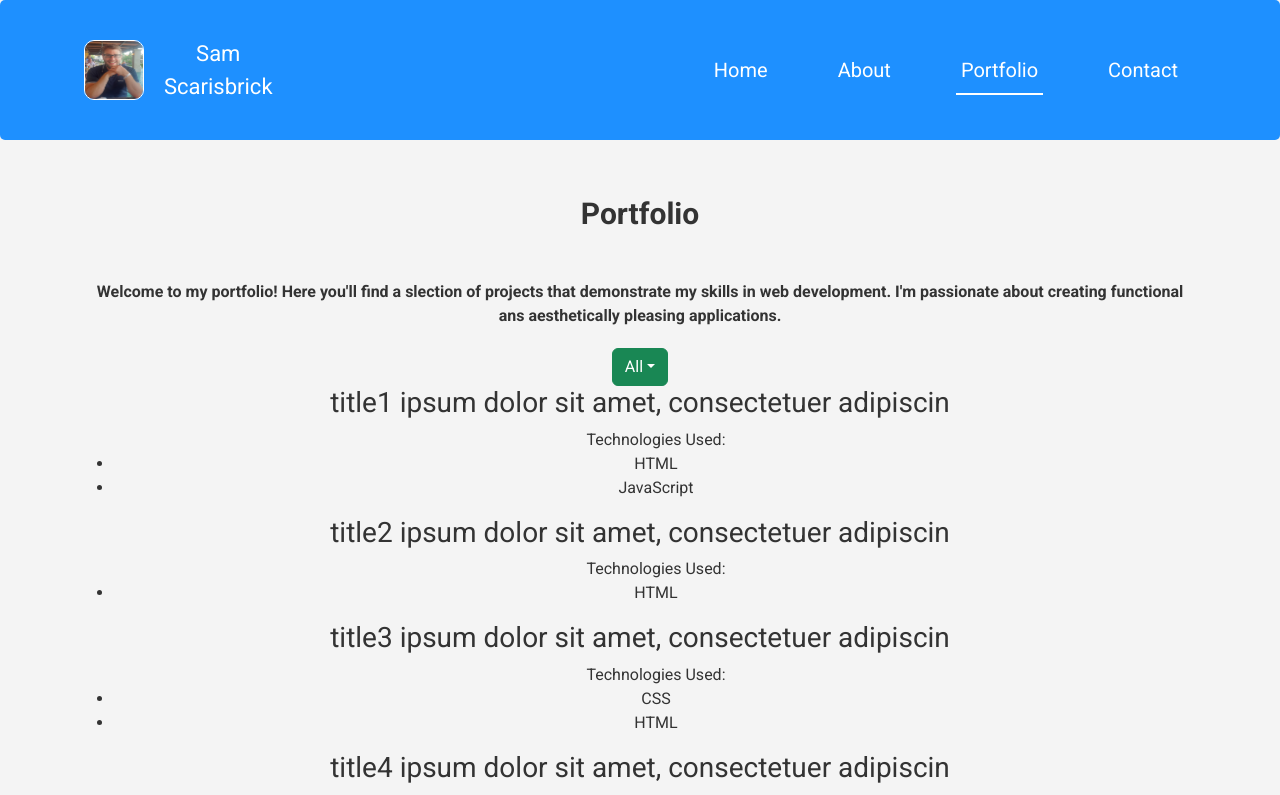
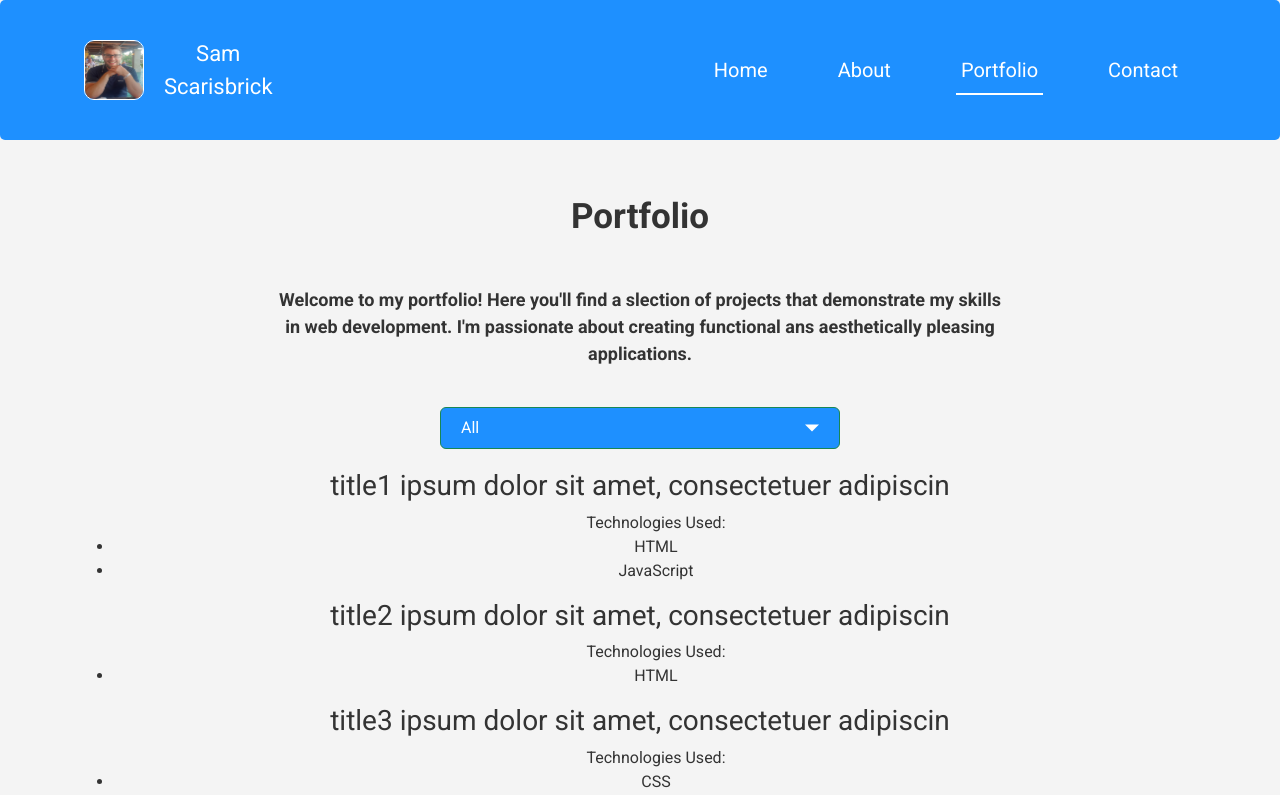
Before and after one commit to sam2829/my-portfolio-app, a React (Create React App) app in the folder frontend/: page /portfolio in a window 1280 px wide. Shown: the top 795 px of the page. Built offline with nearby package versions, Linux system fonts and the light colour scheme; a web font is replaced by a local one.

Commit message:
Add styling for portfolio page in larger screens. Create dropdown button component to filter projects

```diff
--- /dev/null
+++ b/frontend/src/components/DropdownButton.js
@@ -0,0 +1,39 @@
+import React from "react";
+import styles from "../styles/DropdownButton.module.css";
+import Dropdown from "react-bootstrap/Dropdown";
+
+// component to render dropdown button
+const DropdownButton = ({
+  uniqueTechs,
+  selectedTechnology,
+  setSelectedTechnology,
+}) => {
+  return (
+    <>
+      <Dropdown>
+        <Dropdown.Toggle
+          variant="success"
+          id="dropdown-basic"
+          className={styles.DropdownButton}
+        >
+          {selectedTechnology}
+        </Dropdown.Toggle>
+
+        <Dropdown.Menu className={styles.DropdownMenu}>
+          {/* map over the technologies to select from */}
+          {uniqueTechs.map((tech, index) => (
+            <Dropdown.Item
+              key={index}
+              onClick={() => setSelectedTechnology(tech)}
+              className={styles.DropdownItem}
+            >
+              {tech}
+            </Dropdown.Item>
+          ))}
+        </Dropdown.Menu>
+      </Dropdown>
+    </>
+  );
+};
+
+export default DropdownButton;
--- a/frontend/src/pages/Portfolio/PortfolioPage.js
+++ b/frontend/src/pages/Portfolio/PortfolioPage.js
@@ -3,7 +3,8 @@ import styles from "../../styles/PortfolioPage.module.css";
 import Container from "react-bootstrap/Container";
 import Row from "react-bootstrap/Row";
 import Col from "react-bootstrap/Col";
-import Dropdown from "react-bootstrap/Dropdown";
+import DropdownButton from "../../components/DropdownButton";
+
 // dummy data for projects model
 const DUMMYPROJECTS = [
   {
@@ -119,32 +120,22 @@ const PortfolioPage = () => {
         <Row>
           <h1 className={styles.Heading}>Portfolio</h1>
         </Row>
-        <Row>
+        <Row className="justify-content-center">
+          <Col xs={12} md={8}>
           <p className={styles.Text}>
             Welcome to my portfolio! Here you'll find a slection of projects
             that demonstrate my skills in web development. I'm passionate about
             creating functional ans aesthetically pleasing applications.
           </p>
+          </Col>
         </Row>
         <Row>
-          {/* import dropdown selector to filter projects by technologies */}
-          <Dropdown>
-            <Dropdown.Toggle variant="success" id="dropdown-basic">
-              {selectedTechnology}
-            </Dropdown.Toggle>
-
-            <Dropdown.Menu>
-              {/* map over the technologies to select from */}
-              {uniqueTechs.map((tech, index) => (
-                <Dropdown.Item
-                  key={index}
-                  onClick={() => setSelectedTechnology(tech)}
-                >
-                  {tech}
-                </Dropdown.Item>
-              ))}
-            </Dropdown.Menu>
-          </Dropdown>
+          {/* import dropdown Button */}
+          <DropdownButton
+            uniqueTechs={uniqueTechs}
+            selectedTechnology={selectedTechnology}
+            setSelectedTechnology={setSelectedTechnology}
+          />
         </Row>
         {/* dummy run to display projects */}
         <div className={styles.ProjectList}>
--- a/frontend/src/styles/AboutPage.module.css
+++ b/frontend/src/styles/AboutPage.module.css
@@ -20,16 +20,12 @@
 .SkillsHeading {
   font-size: 16px;
   padding: 15px 16px;
-  /* color: #333333; */
   font-weight: 700;
   text-align: left;
 }
 
 /* Styles for screen sizes larger than 992px wide */
 @media (min-width: 992px) {
-  /* .TextColumn {
-    padding: auto;
-  } */
   .Heading {
     font-size: 35px;
   }
--- /dev/null
+++ b/frontend/src/styles/DropdownButton.module.css
@@ -0,0 +1,58 @@
+.DropdownButton {
+    background-color: #1e90ff;
+    width: 200px;
+    margin: 20px 0 20px 0;
+    padding: 8px 20px;
+    transition: transform 0.8s ease;
+    text-align: left;
+    position: relative;
+    padding-right: 30px;
+}
+
+.DropdownButton::after {
+    content: "";
+    position: absolute;
+    right: 20px;
+    top: 50%;
+    transform: translateY(-50%);
+    font-size: 25px;
+    color: white;
+    pointer-events: none;
+}
+
+.DropdownButton,
+.DropdownButton:hover,
+.DropdownButton:focus,
+.DropdownButton:active,
+.dropdown-toggle,
+.dropdown-toggle:hover,
+.dropdown-toggle:focus,
+.dropdown-toggle:active,
+.show > .dropdown-toggle {
+    background-color: #1e90ff !important;
+}
+
+.DropdownMenu {
+    background-color: #1e90ff !important;
+    width: 200px !important;
+}
+
+.DropdownItem {
+    color: white !important;
+}
+
+.DropdownItem:hover {
+    background-color: #f4f4f4 !important;
+    color: #333333 !important;
+}
+
+/* Styles for screen sizes larger than 992px wide */
+@media (min-width: 992px) {
+    .DropdownButton {
+        width: 400px;
+    }
+
+    .DropdownMenu {
+        width: 400px !important;
+    }
+}
--- a/frontend/src/styles/Icons.module.css
+++ b/frontend/src/styles/Icons.module.css
@@ -5,7 +5,7 @@
 .Icon i {
   font-size: 25px;
   color: #1e90ff;
-  transition: color 0.8s ease, transform 0.8s ease;
+  transition: transform 0.8s ease;
   transform: scale(1);
 }
 
--- a/frontend/src/styles/PortfolioPage.module.css
+++ b/frontend/src/styles/PortfolioPage.module.css
@@ -16,3 +16,16 @@
   margin: 20px 0 20px 0;
   font-weight: 700;
 }
+
+
+
+/* Styles for screen sizes larger than 992px wide */
+@media (min-width: 992px) {
+  .Heading {
+    font-size: 35px;
+  }
+
+  .Text {
+    font-size: 18px;
+  }
+}
```
